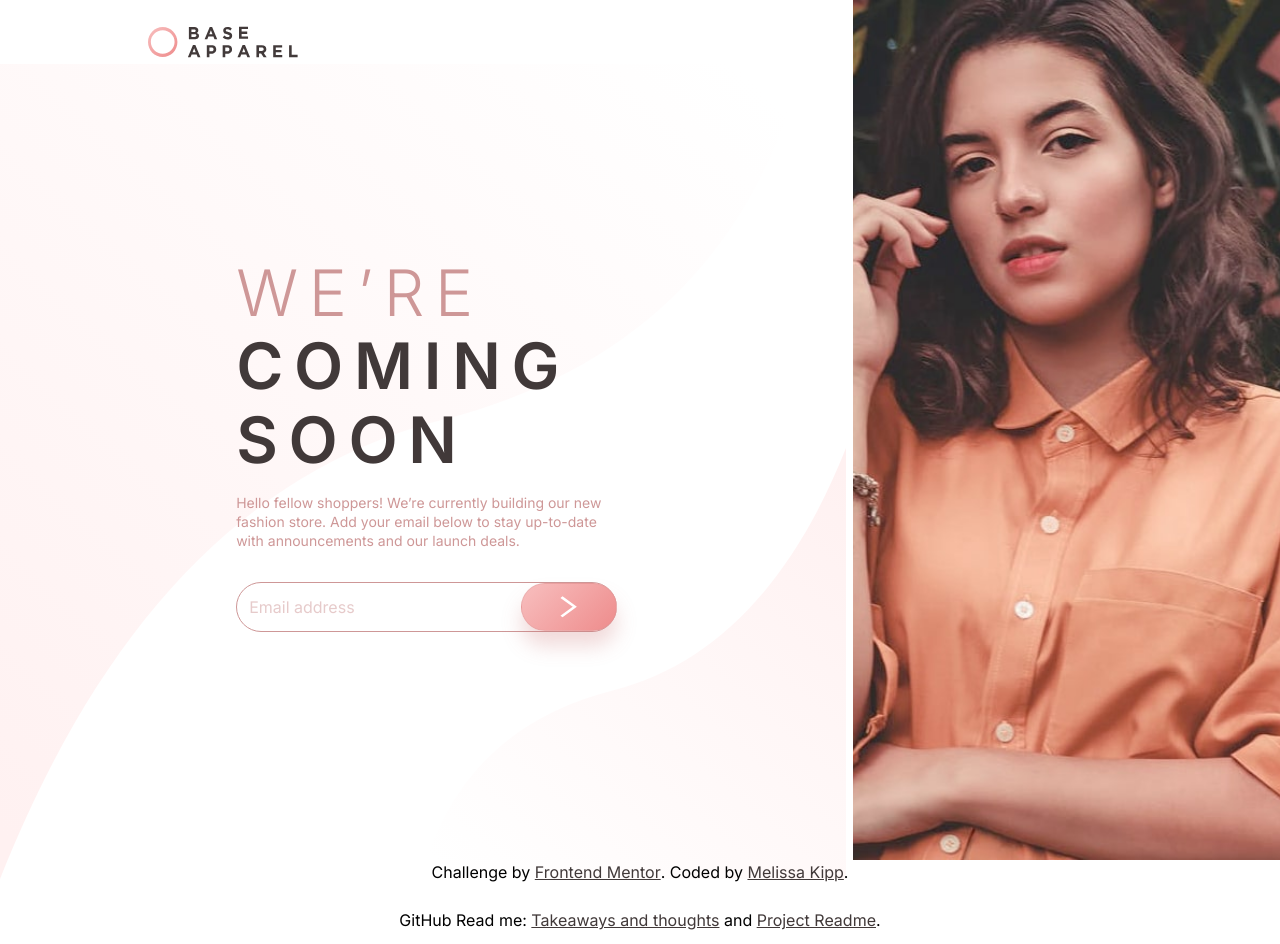
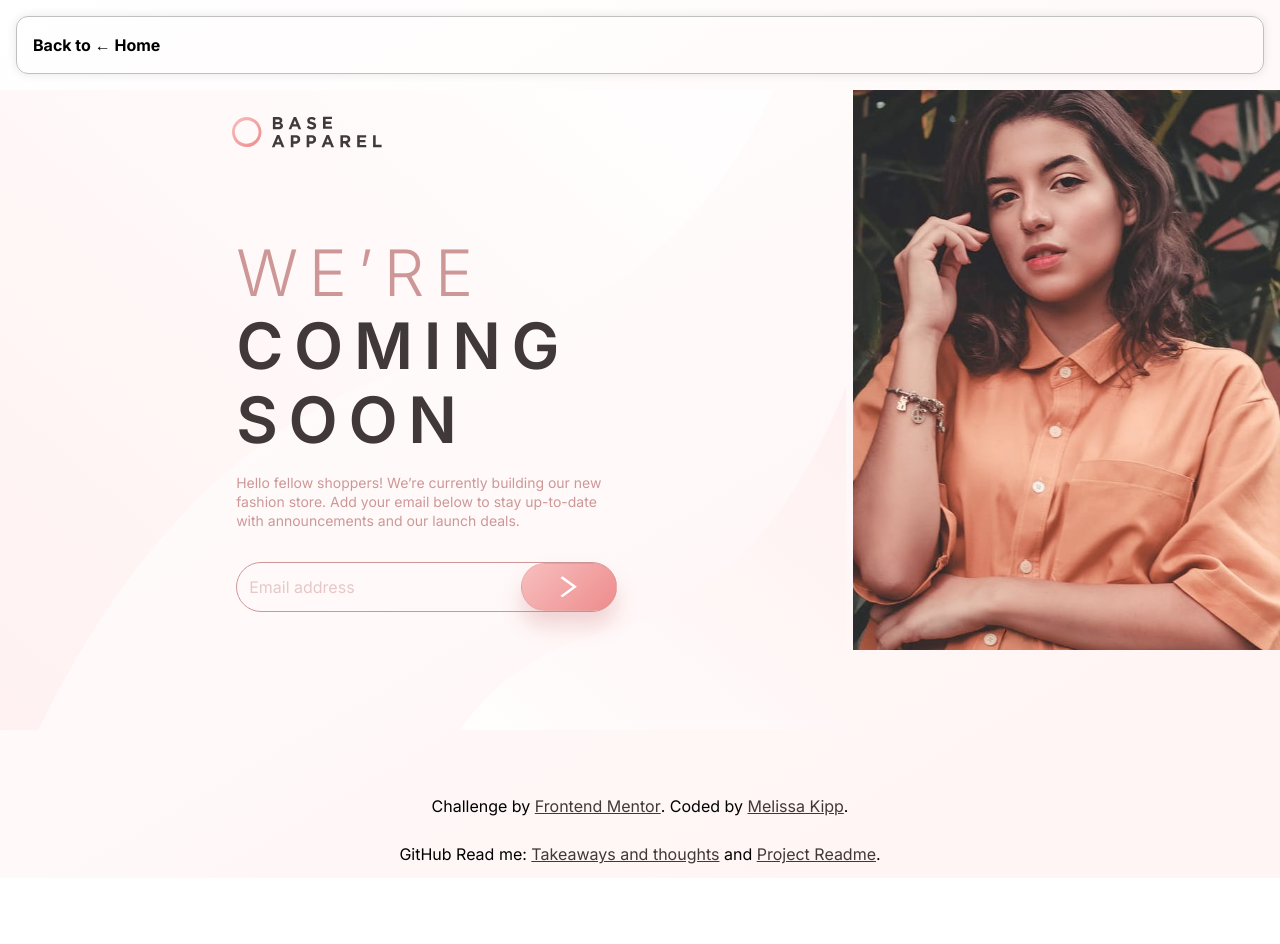
Before and after one commit to melissakipp/frontend-mentor-projects, a Next.js app: page /base-apparel in a window 1280 px wide. After the commit the page ends 878 px from the top, so only its background shows below. Built offline with nearby package versions, Linux system fonts and the light colour scheme.

Commit message:
Updates to code structure

```diff
--- a/app/base-apparel/base.css
+++ b/app/base-apparel/base.css
@@ -1,3 +1,4 @@
+@import url('https://fonts.googleapis.com/css2?family=Josefin+Sans:ital,wght@0,100..700;1,100..700&display=swap');
 :root {
   --primary-font: "Josefin Sans", sans-serif;
   --primary-font-style: normal;
@@ -191,6 +192,7 @@ form button {
 footer {
   height: 5.25rem;
   text-align: center;
+  margin: 4rem auto auto auto;
 }
 
 footer a {
@@ -204,39 +206,24 @@ footer a:hover {
 
 @media (min-width: 600px) {
 
-  body {
+  .container {
     background: no-repeat left/calc(70vw - 50px) url("../../public/base-apparel-images/bg-pattern-desktop.svg");
+    display: grid;
+    grid-template-columns: 2fr 1fr;
+    grid-template-rows: 7.5vh 2fr ;
+    grid-template-areas:
+      "header aside"
+      "main aside";
+    height: 80vh;
   }
 
-  .container {
-    display: grid;
-    grid-template-columns: 2fr 1fr;
-    grid-template-rows: 7.5vh 1fr min-content;
-    grid-template-areas:
-      "header aside"
-      "main aside"
-      "footer footer";
+  .header {
+    grid-area: header;
+    width: 100%;
+    margin: auto auto auto calc(33vw - 222.5px);
   }
 
-  header {
-    grid-area: header;
-    max-width: 445px;
-    width: 100%;
-    justify-content: center;
-  }
-
-  .view-port {
-    height: 100vh;
-  }
-
-  .hero-img {
-    width: 100%;
-    height: 100%;
-    object-fit: cover;
-  }
-
-
-  main {
+  .main {
     grid-area: main;
     display: flex;
     flex-direction: column;
@@ -248,6 +235,7 @@ footer a:hover {
 
   .announcement {
     text-align: left;
+    align-items: center;
   }
 
   .announcement h2 {
@@ -255,15 +243,15 @@ footer a:hover {
   }
 
 
-  aside {
+  .hero {
     grid-area: aside;
   }
 
-  input {
+  .input {
     padding: .75rem;
   }
 
-  form button {
+  .form-layout button {
     width: 6rem;
     height: 3rem;
     padding: .75rem;
@@ -273,7 +261,4 @@ footer a:hover {
     right: 105px;
   }
 
-  footer {
-    grid-area: footer;
-  }
 }
--- a/app/base-apparel/page.tsx
+++ b/app/base-apparel/page.tsx
@@ -8,10 +8,11 @@ import IconError from '../../public/base-apparel-images/icon-error.svg';
 import Arrow from '../../public/base-apparel-images/icon-arrow.svg';
 import desktopImage from '../../public/base-apparel-images/hero-desktop.jpg';
 import mobileImage from '../../public/base-apparel-images/hero-mobile.jpg';
+import BackBanner from '../components/BackBanner';
 
 function Header() {
   return (
-    <header role="banner">
+    <header className='header' role="banner">
       <Image className="logo" src={Logo} alt="Base Apparel logo" />
     </header>
   );
@@ -22,7 +23,7 @@ function Aside() {
 
   useLayoutEffect(() => {
     const handleResize = () => {
-      setIsMobile(window.innerWidth < 600);
+      setIsMobile(window.innerWidth > 600);
     };
 
     window.addEventListener('resize', handleResize);
@@ -38,9 +39,9 @@ function Aside() {
     <aside className="hero">
       <h1 className="sr-only">Landing page</h1>
       {isMobile ? (
+        <Image className="hero-img" src={desktopImage} alt={altText.alt}  />
+      ) : (
         <Image className="hero-img" src={mobileImage} priority={true} alt={altText.alt} />
-      ) : (
-        <Image className="hero-img" src={desktopImage} alt={altText.alt}  />
       )}
     </aside>
   );
@@ -85,7 +86,7 @@ function Main() {
   };
 
   return (
-    <main className="view-port">
+    <main className="main">
     <article className="announcement">
       <h2 className="call-out">
         <span className="ann-one">We&rsquo;re</span><br />
@@ -175,11 +176,14 @@ function Footer() {
 
 export default function BaseApparel() {
   return (
+    <>
+    <BackBanner />
     <div className="container">
       <Header />
       <Aside />
       <Main />
-      <Footer />
     </div>
+    <Footer />
+    </>
   );
 }
--- /dev/null
+++ b/app/components/BackBanner.tsx
@@ -0,0 +1,9 @@
+import Link from 'next/link';
+
+export default function BackBanner() {
+  return (
+    <div className="backBanner">
+      <Link href="/">Back to &larr; Home</Link>
+    </div>
+  );
+}
--- a/app/globals.css
+++ b/app/globals.css
@@ -90,6 +90,15 @@ a {
   text-decoration: none;
 }
 
+.backBanner {
+  margin: 1rem;
+  padding: 1rem;
+  font-weight: 700;
+  border: 1px solid silver;
+  border-radius: var(--border-radius);
+  box-shadow: 0 0 10px rgba(0, 0, 0, 0.1);
+}
+
 @media (prefers-color-scheme: dark) {
   html {
     color-scheme: dark;
--- a/app/page.tsx
+++ b/app/page.tsx
@@ -11,15 +11,14 @@ export default function Home() {
         <h2>Newbie</h2>
         <ul>
           <li className={styles.card}>
+            <Link href="/base-apparel">
               <Image
               src="/base-apparel-images/Screenshot-2024-05-27_first-draft.png"
               alt=""
               aria-hidden="true"
               width={300}
               height={300}
-            layout="responsive"
               />
-            <Link href="/base-apparel">
                 Base Apparel Coming Soon Page
             </Link>
           </li>
```
Also changed, not shown: app/base-apparel/README.md. Lines whose indentation alone changed are shown as unchanged.
